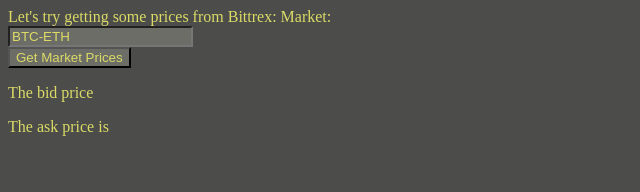
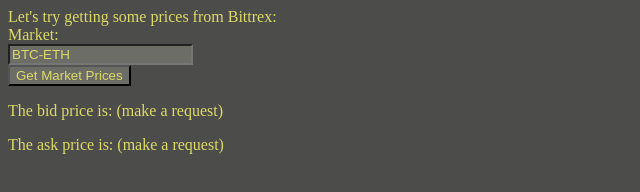
Before and after one commit to Tehsurfer/Cors_Test, a plain HTML site: page index.html in a window 1280 px wide. Shown: the whole page, without its empty margins (0-640 px from the left). Drawn offline with nearby package versions, Linux system fonts and the light colour scheme.

Commit message:
Update index.html

```diff
--- a/index.html
+++ b/index.html
@@ -20,13 +20,13 @@
     </head>
 
     <body>
-        Let's try getting some prices from Bittrex:
+        Let's try getting some prices from Bittrex:<br>
         Market:<br>
         <input type="text" name="market" id="market" value="BTC-ETH"><br>
         <input type="button" value='Get Market Prices' onclick="update()">
         <div>
-            <p class="greeting-id">The bid price </p>
-            <p class="greeting-content">The ask price is </p>
+            <p class="greeting-id">The bid price is: (make a request)</p>
+            <p class="greeting-content">The ask price is: (make a request)</p>
         </div>
 
     </body>
```
